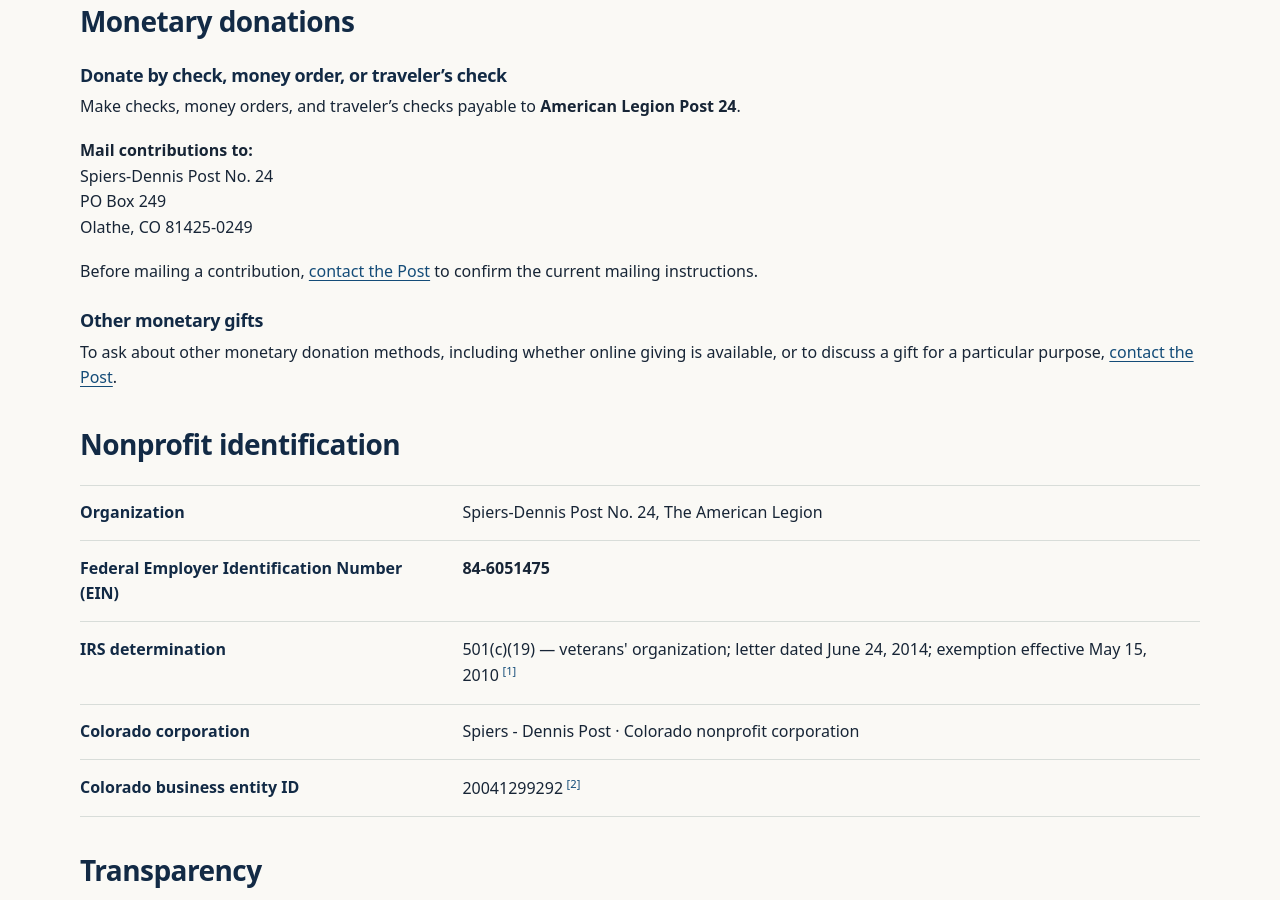
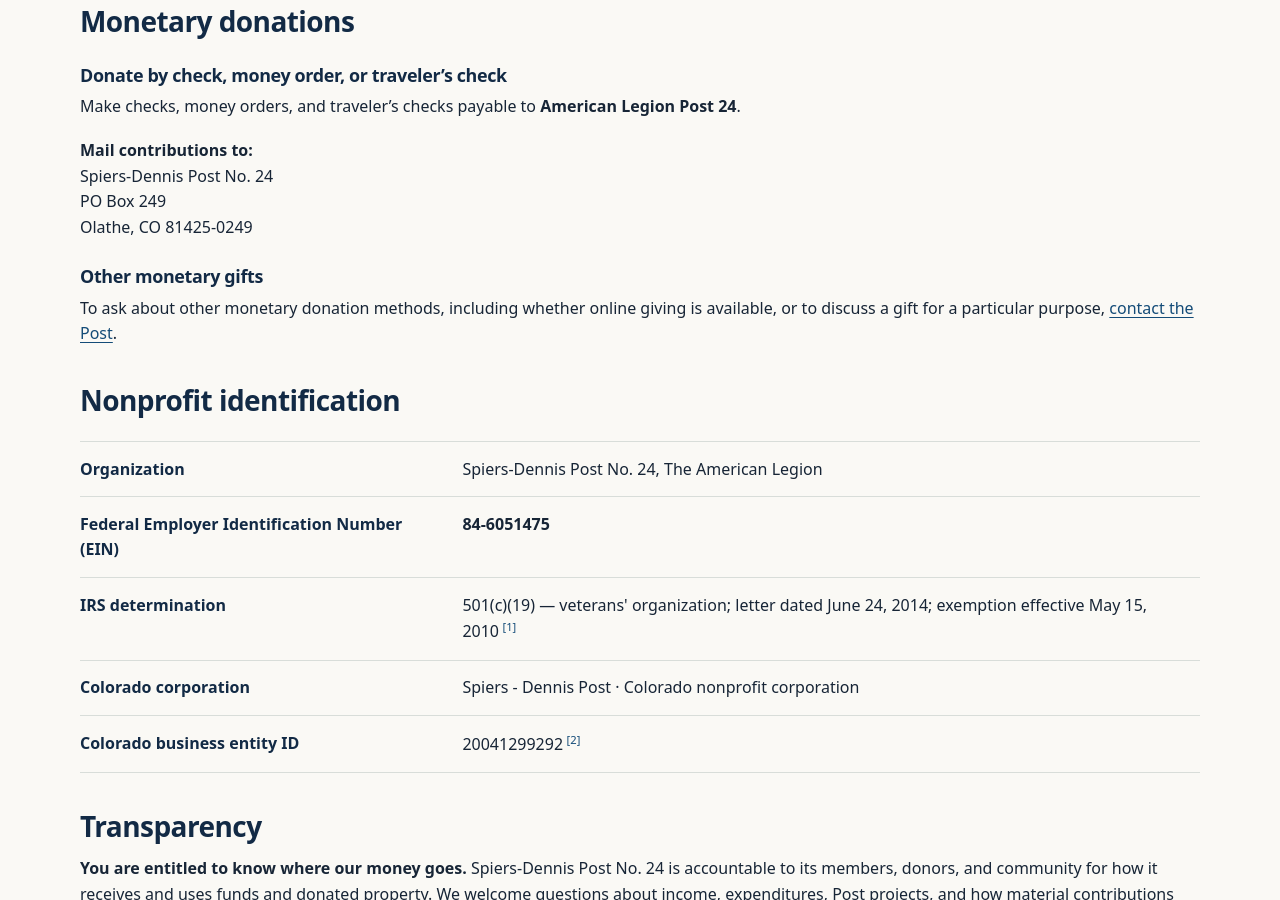
Before and after one commit to SPIERS-DENNIS-POST/spiers-dennis-post.github.io, a Jekyll site: the page built from donate/index.md, in a window 1280 px wide and 900 px high, scrolled down 1008 px. Built offline with Jekyll 4.4.1, drawn with Linux system fonts in a browser that asks for light colours.

Commit message:
Remove unnecessary mailing instructions notice from Donate page

```diff
--- a/donate/index.md
+++ b/donate/index.md
@@ -38,7 +38,6 @@
 ### Donate by check, money order, or traveler's check
 Make checks, money orders, and traveler's checks payable to **American Legion Post 24**.
 <p><strong>Mail contributions to:</strong><br>{{ site.data.post.name | escape }}<br>PO Box {{ site.data.post.mailing_address.post_office_box | escape }}<br>{{ site.data.post.mailing_address.city | escape }}, {{ site.data.post.mailing_address.region | escape }} {{ site.data.post.mailing_address.postal_code | escape }}</p>
-Before mailing a contribution, <a href="{{ '/contact/' | relative_url }}">contact the Post</a> to confirm the current mailing instructions.
 ### Other monetary gifts
 To ask about other monetary donation methods, including whether online giving is available, or to discuss a gift for a particular purpose, <a href="{{ '/contact/' | relative_url }}">contact the Post</a>.
 ## Nonprofit identification
```
